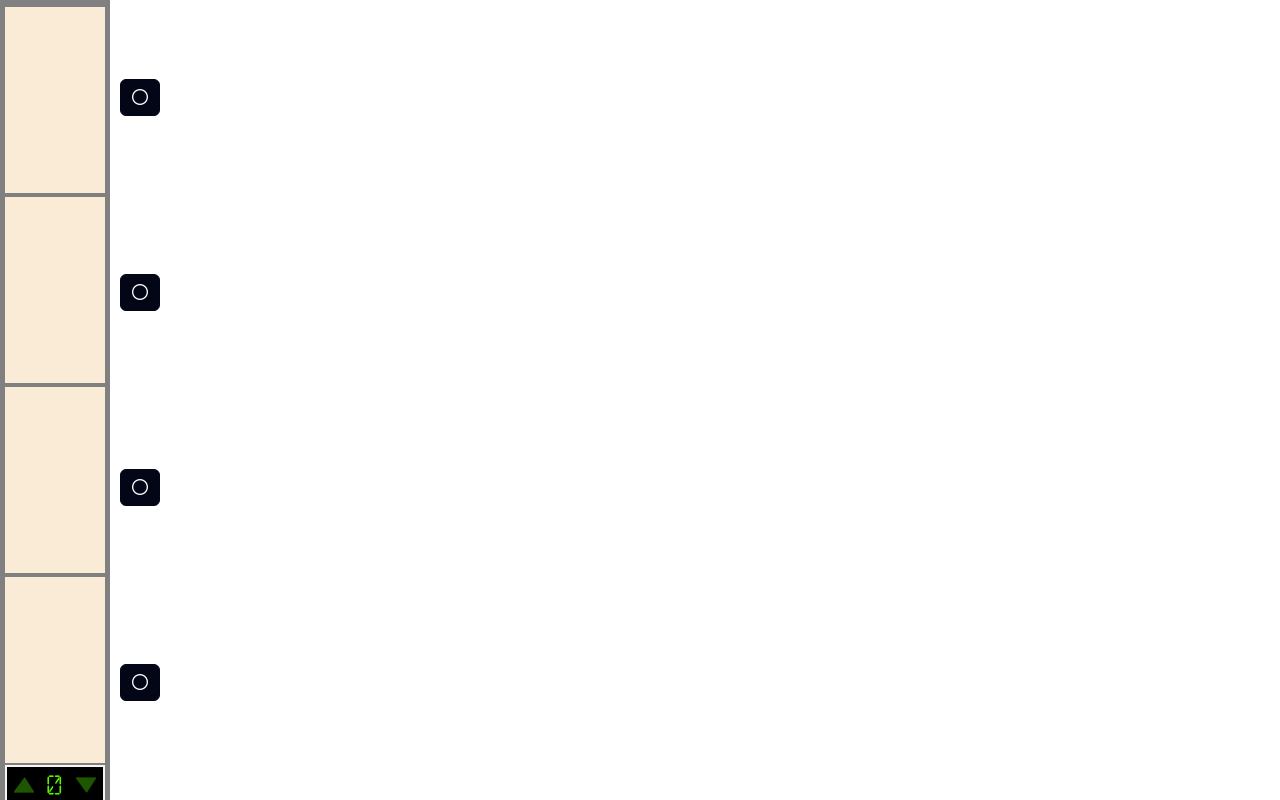
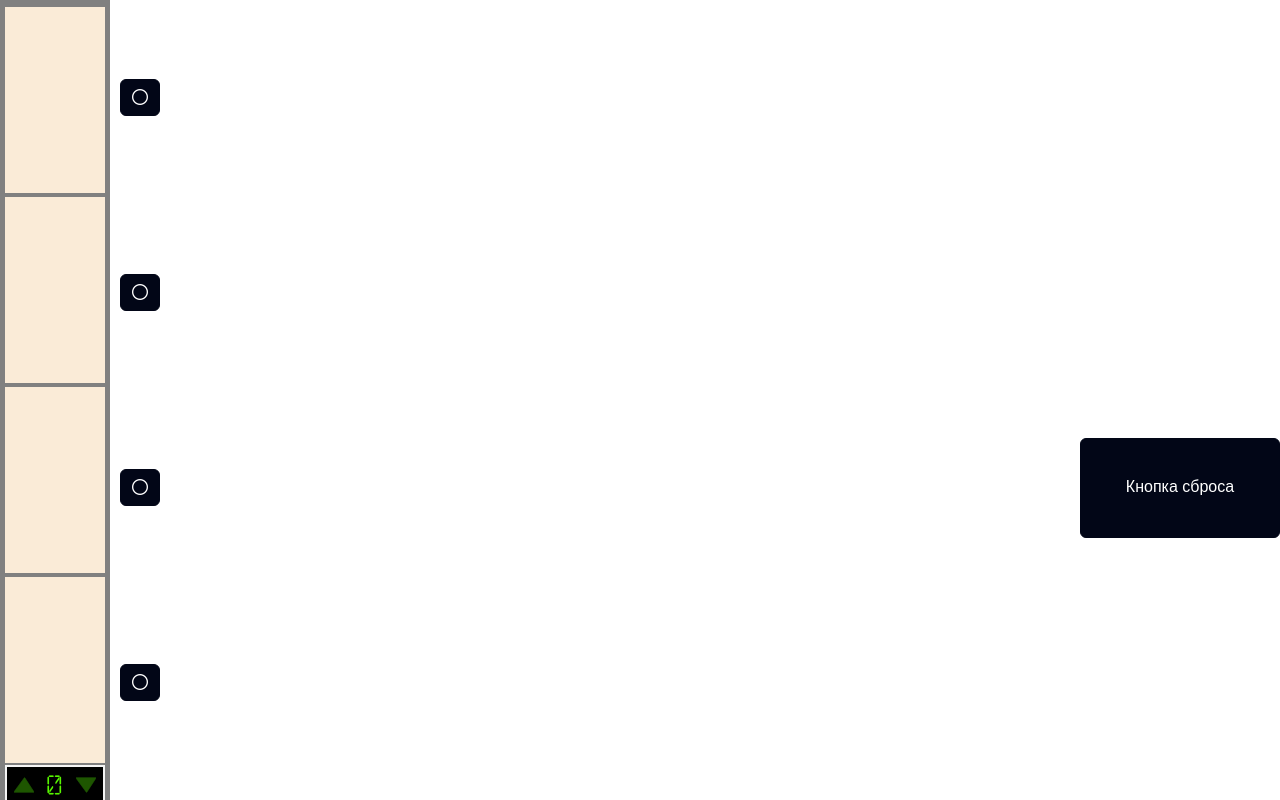
Before and after one commit to IlyaBurch/testtask-vue3-elevator, a Vue app: page / in a window 1280 px wide. Shown: the top 800 px of the page. Built offline with nearby package versions, Linux system fonts and the light colour scheme; a web font is replaced by a local one.

Commit message:
feature (ElevatorMain) add reset button

```diff
--- a/src/components/ElevatorMain.vue
+++ b/src/components/ElevatorMain.vue
@@ -1,17 +1,50 @@
 <template>
   <div class="elevator--main">
-    <ElevatorShaft />
-    <ElevatorControl />
+    <div class="flex">
+      <ElevatorShaft />
+      <ElevatorControl />
+    </div>
+    <Button @click="repair" class="repair" label="Кнопка сброса" />
   </div>
 </template>
 
 <script setup>
+import Button from 'primevue/button'
+
 import ElevatorShaft from './ElevatorShaft.vue'
 import ElevatorControl from './ElevatorControl.vue'
+
+import { useElevationStore } from '@/stores/elevation'
+const elevation = useElevationStore()
+
+function repair() {
+  elevation.floorsCount.destiny.items = []
+  elevation.floorsCount.floors = [
+    { id: 0, count: 1, active: true },
+    { id: 1, count: 2, active: false },
+    { id: 2, count: 3, active: false },
+    { id: 3, count: 4, active: false },
+    { id: 4, count: 5, active: false }
+  ]
+  elevation.floorsCount.isResting = false
+  elevation.floorsCount.isMoving = true
+  elevation.floorsCount.directionUp = false
+  elevation.floorsCount.directionDown = false
+  location.reload()
+}
 </script>
 
 <style scoped>
 .elevator--main {
   display: flex;
+  justify-content: space-between;
+  align-items: center;
+}
+.repair {
+  height: 100px;
+  width: 200px;
+}
+.flex {
+  display: flex;
 }
 </style>
```
